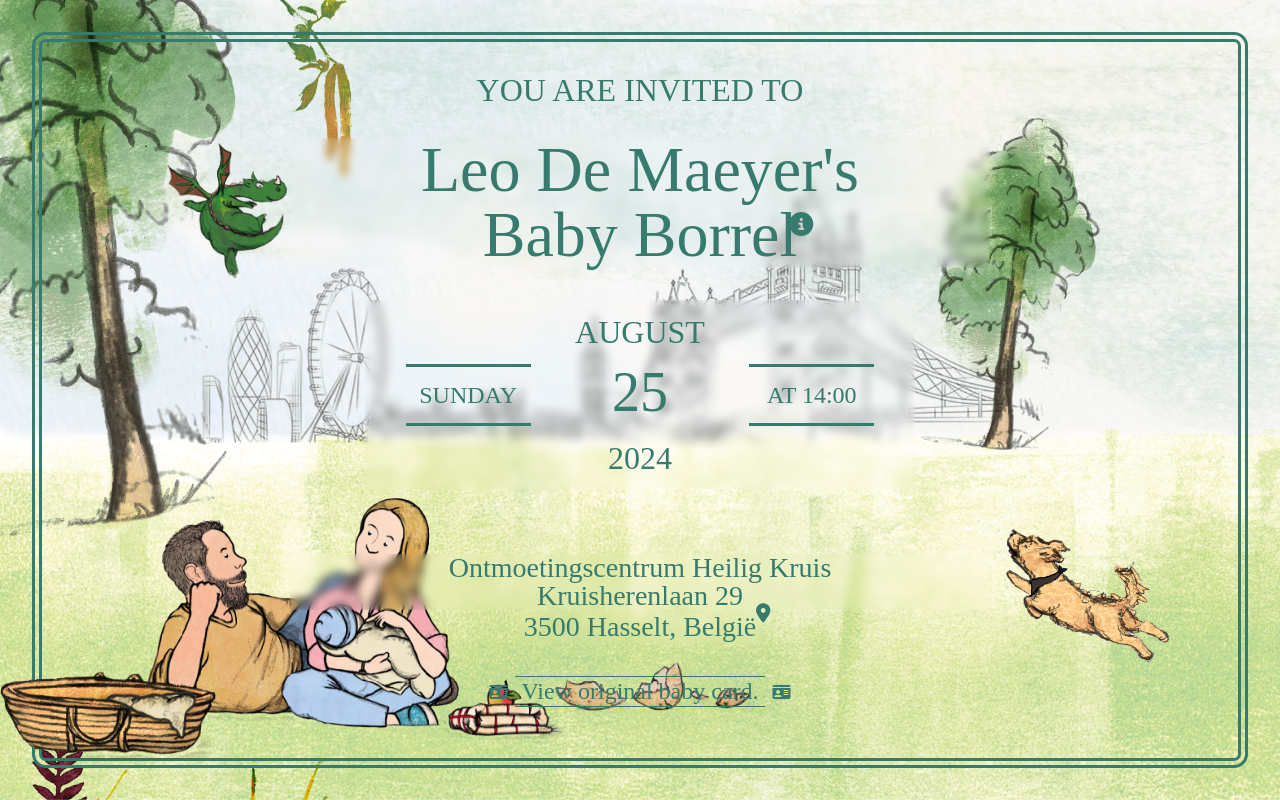
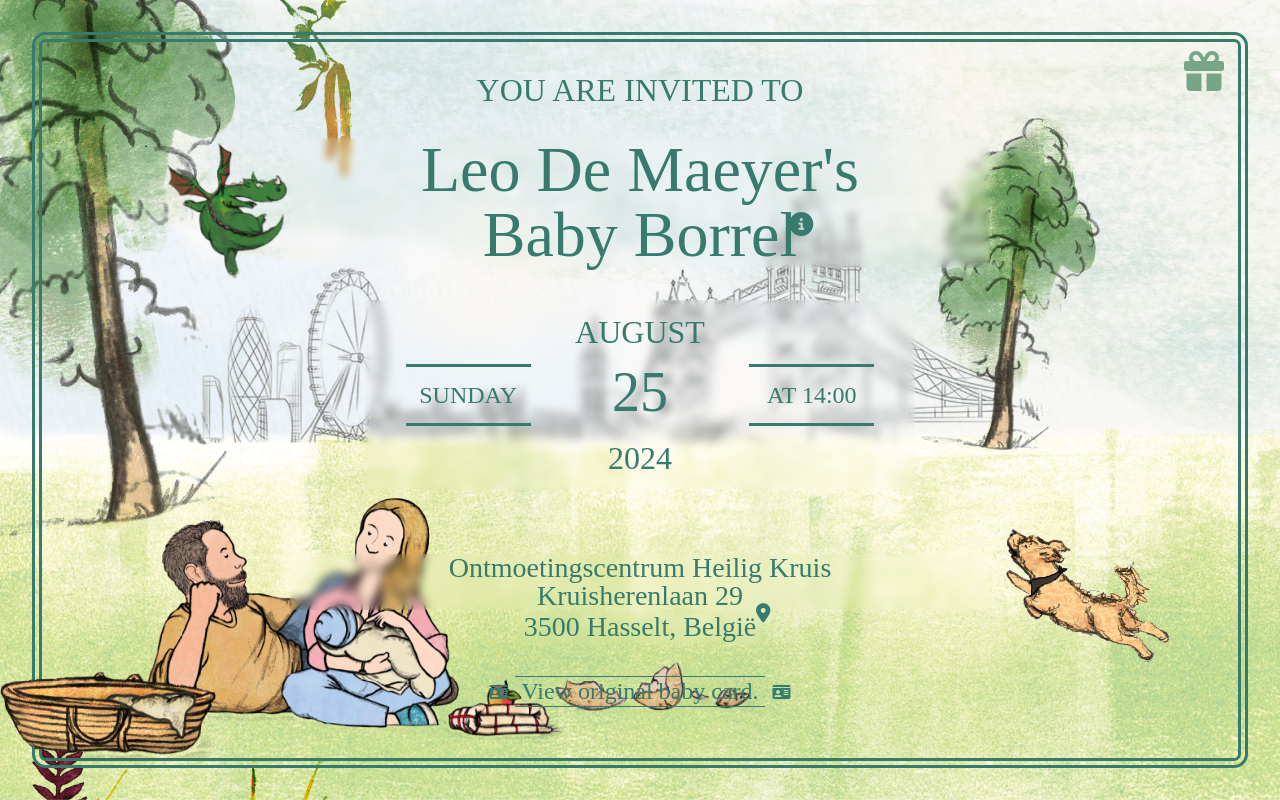
Before and after one commit to samdemaeyer/welcome-leo, a React (Create React App) app: page / in a window 1280 px wide. Built offline with nearby package versions, Linux system fonts and the light colour scheme; a web font is replaced by a local one.

Commit message:
[CHORE] - Add whislist to app

```diff
--- a/src/App.css
+++ b/src/App.css
@@ -2,6 +2,7 @@
 
 :root {
   --primary-color: #367b6d;
+  --secondary-color: #e7edb5;
   --primary-blur: blur(4px);
 }
 
@@ -146,6 +147,7 @@
   border: 10px double var(--primary-color);
   border-radius: 14px;
   margin: 2rem;
+  position: relative;
 }
 
 .map-iframe {
--- a/src/App.tsx
+++ b/src/App.tsx
@@ -3,6 +3,7 @@ import 'react-responsive-modal/styles.css';
 import './App.css'
 import { MainBg } from './components/MainBg';
 import { useState } from 'react';
+import { GiftWishList } from './components/GiftWishList';
 import babyCardFront from './assets/geboortekaartje_US_voorkant.jpg'
 import babyCardBack from './assets/geboortekaartje_US_achterkant.jpg'
 
@@ -15,6 +16,7 @@ export default function App() {
   return (
     <MainBg>
       <div className="frame-border">
+        <GiftWishList />
         <div className='content'>
           <h2 className='h2'>You are invited to</h2>
           <h1 className='h1'>
@@ -55,6 +57,7 @@ export default function App() {
               <iframe className="map-iframe" title="Map - Ontmoetingscentrum Heilig Kruis" src="https://www.google.com/maps/embed?pb=!1m18!1m12!1m3!1d20901.564420347142!2d5.320256407988882!3d50.92368186090528!2m3!1f0!2f0!3f0!3m2!1i1024!2i768!4f13.1!3m3!1m2!1s0x47c122266b5d396b%3A0xea6a3d3b888398f3!2sParochiaal%20%2FOntmoetingscentrum%20Heilig%20Kruis%20Runkst%20VZW!5e0!3m2!1sen!2suk!4v1720448981833!5m2!1sen!2suk" allowFullScreen loading="lazy" referrerPolicy="no-referrer-when-downgrade" />
             </Modal>
           </div>
+          {/* <GiftWishList /> */}
           <div className="original-baby-card-viewer">
             <i className="fa-solid fa-id-card"></i>
             <button onClick={() => setShowOriginalCard(true)} className='original-baby-card-viewer-button'>
--- /dev/null
+++ b/src/components/GiftWishList.css
@@ -0,0 +1,70 @@
+@keyframes colorAnimation {
+  0% {
+    color: var(--secondary-color);
+  }
+  50% {
+    color: var(--primary-color);
+  }
+  100% {
+    color: var(--secondary-color);
+  }
+}
+
+@keyframes shakeWithDelay {
+  from,
+  16%,
+  to {
+    -webkit-transform: translate3d(0, 0, 0);
+    transform: translate3d(0, 0, 0);
+  }
+  1.6%,
+  4.8%,
+  8%,
+  11.2%,
+  14.4% {
+    -webkit-transform: translate3d(-1px, -1px, -1px);
+    transform: translate3d(-1px, -1px, -1px);
+  }
+  3.2%,
+  6.4%,
+  9.6%,
+  12.8% {
+    -webkit-transform: translate3d(1px, 1px, 1px);
+    transform: translate3d(1px, 1px, 1px);
+  }
+}
+
+.wish-list-info-button {
+  background: none;
+  border: none;
+}
+
+.wish-list-info-button:hover {
+  cursor: pointer;
+}
+
+.gift-icon {
+  position: absolute;
+  right: 0.5rem;
+  top: 0.5rem;
+  animation-name: shakeWithDelay;
+  animation-duration: 8s;
+  animation-iteration-count: infinite;
+}
+
+.gift-icon .icon {
+  font-size: 2.5rem;
+  animation: colorAnimation 8s linear infinite;
+}
+
+@media screen and (max-width: 776px) {
+  .gift-icon .icon {
+    font-size: 2rem;
+  }
+}
+
+@media screen and (max-width: 480px) {
+  .gift-icon .icon {
+    font-size: 1.5rem;
+  }
+}
--- /dev/null
+++ b/src/components/GiftWishList.tsx
@@ -0,0 +1,47 @@
+import { useState } from "react";
+import Modal from "react-responsive-modal";
+import "./GiftWishList.css";
+
+export const GiftWishList = () => {
+  const [wishListModalIsOpen, setWishListModalIsOpen] = useState(false);
+  return (
+    <>
+      <div className="gift-icon">
+        <button
+          onClick={() => setWishListModalIsOpen(true)}
+          className="wish-list-info-button"
+        >
+          <i className="fa fa-gift fa-2x icon" aria-hidden="true" />
+        </button>
+      </div>
+
+      <Modal
+        open={wishListModalIsOpen}
+        onClose={() => setWishListModalIsOpen(false)}
+        center
+      >
+        <h2>Leo's gifts whish list.</h2>
+        <p>
+          As the baby borrel approaches, many of you have kindly asked about
+          gift ideas. To make things easier, we have put together a wish-list
+          with some items we could use. However, please feel no obligation to
+          use it, your presence and good wishes are the most important gifts to
+          us!
+        </p>
+        <p>
+          If you’d like to take a look,{" "}
+          <a
+            className="link"
+            href="https://www.moonsift.com/collection/kira_slobodina2024/ASrl3fNJP0zOGT4UxPIN"
+            target="_blank"
+            rel="noreferrer noopener"
+          >
+            Leo's wish-list can be found here
+          </a>
+          . But remember, any gift from the heart will be cherished and
+          appreciated.
+        </p>
+      </Modal>
+    </>
+  );
+};
--- a/src/components/MainBg.css
+++ b/src/components/MainBg.css
@@ -31,7 +31,7 @@
   width: 150px;
   top: 120px;
   left: 150px;
-  z-index: 500;
+  z-index: 502;
 }
 
 .hugo {
```
Also changed, not shown: 2 other files (tests, documents, lock files or other folders).
